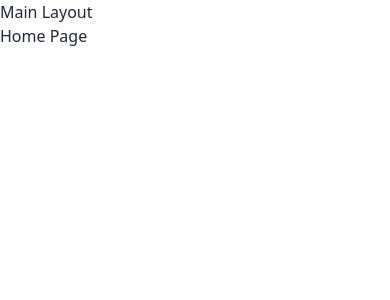
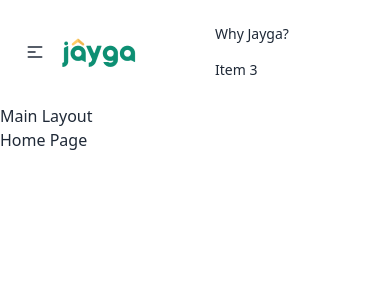
Before and after one commit to shiningsudipto/jayga.io, a React (Vite) app: page / in a window 390 px wide. Shown: the top 300 px of the page. Built offline with nearby package versions, Linux system fonts and the light colour scheme.

Commit message:
navbar added

```diff
--- /dev/null
+++ b/src/components/shared/Navbar.jsx
@@ -0,0 +1,36 @@
+import React from 'react';
+import logo from '../../assets/jayga-logo.png'
+
+const Navbar = () => {
+    const navLinks = <>
+        <li><a>Why Jayga?</a></li>
+        <li><a>Item 3</a></li>
+    </>
+    return (
+        <div>
+            <div className="navbar bg-base-100">
+                <div className="navbar-start">
+                    <div className="dropdown">
+                        <div tabIndex={0} role="button" className="btn btn-ghost lg:hidden">
+                            <svg xmlns="http://www.w3.org/2000/svg" className="h-5 w-5" fill="none" viewBox="0 0 24 24" stroke="currentColor"><path strokeLinecap="round" strokeLinejoin="round" strokeWidth="2" d="M4 6h16M4 12h8m-8 6h16" /></svg>
+                        </div>
+                        <ul tabIndex={0} className="menu menu-sm dropdown-content mt-3 z-[1] p-2 shadow bg-base-100 rounded-box w-52">
+                            {navLinks}
+                        </ul>
+                    </div>
+                    <img src={logo} alt="jayga-logo" />
+                </div>
+                <div className="navbar-center hidden lg:flex">
+
+                </div>
+                <div className="navbar-end">
+                    <ul className="menu menu-horizontal px-1">
+                        {navLinks}
+                    </ul>
+                </div>
+            </div>
+        </div>
+    );
+};
+
+export default Navbar;
--- a/src/layouts/MainLayout.jsx
+++ b/src/layouts/MainLayout.jsx
@@ -1,8 +1,10 @@
 import { Outlet } from "react-router-dom";
+import Navbar from "../components/shared/Navbar";
 
 const MainLayout = () => {
     return (
         <div>
+            <Navbar/>
             Main Layout
             <Outlet/>
         </div>
```
